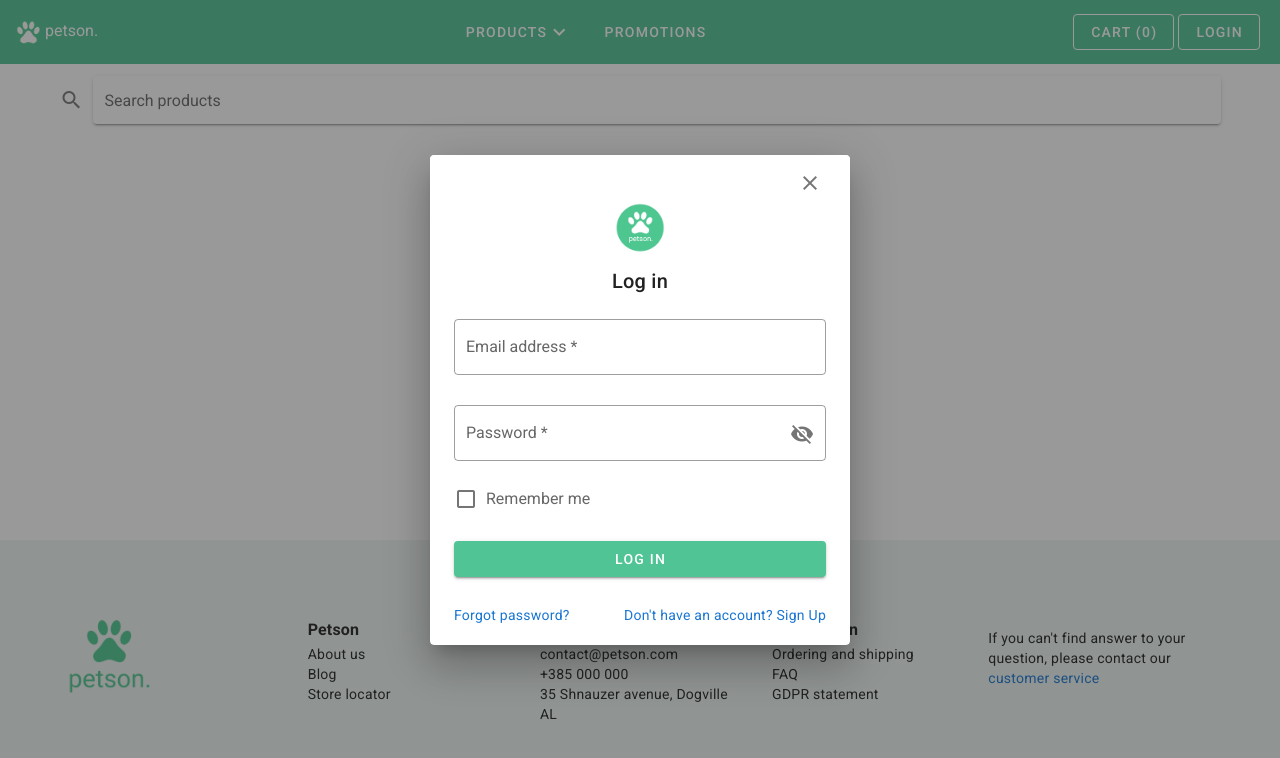
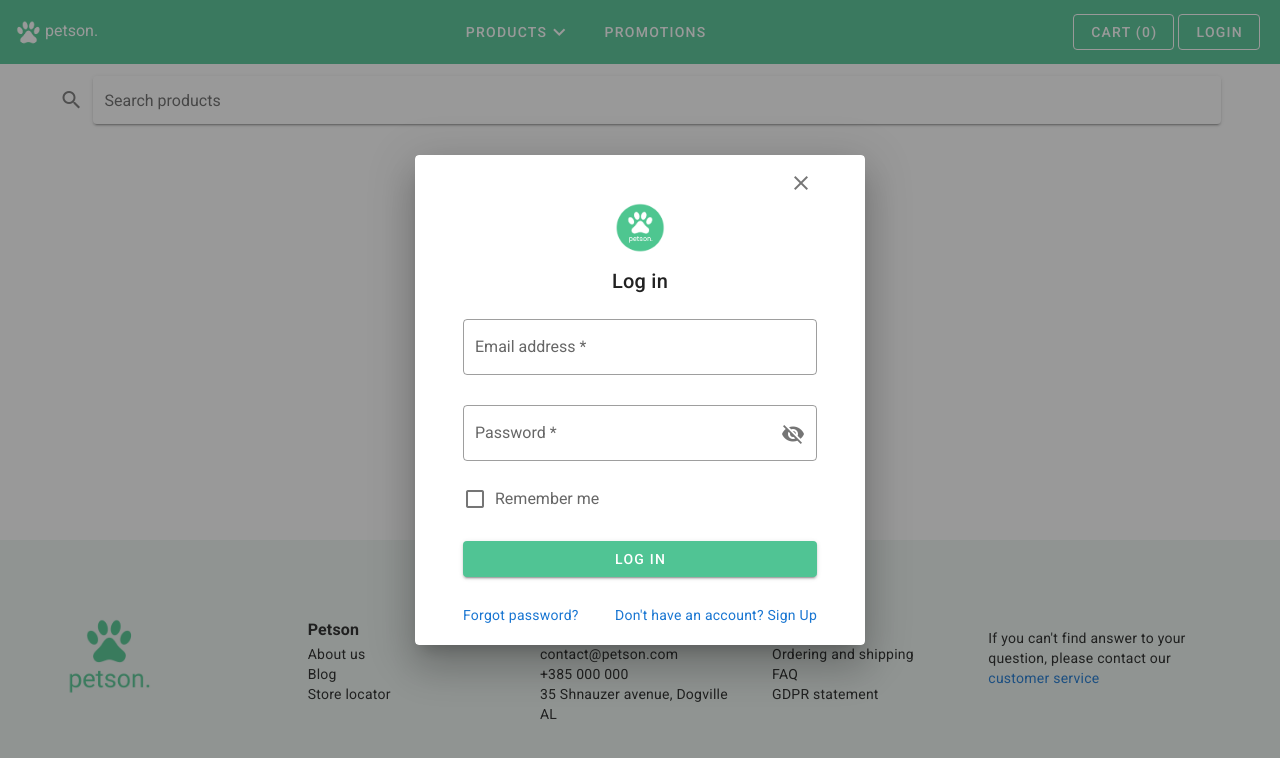
Before and after one commit to shadrqen/petshop, a Nuxt app: page / in a window 1280 px wide. Both pictures are taken after a click on the button "LOGIN". Shown: the top 758 px of the page. Built offline with nearby package versions, Linux system fonts and the light colour scheme.

Commit message:
style: add auth dialog padding

```diff
--- a/components/AuthDialog.vue
+++ b/components/AuthDialog.vue
@@ -1,7 +1,7 @@
 <template>
   <base-dialog
     :dialog="dialog"
-    :max-width="420"
+    :max-width="450"
     @closeDialog="$emit('closeDialog')"
   >
     <template #title>
--- a/components/Base/BaseDialog.vue
+++ b/components/Base/BaseDialog.vue
@@ -6,7 +6,7 @@
     :max-width="maxWidth"
     persistent
   >
-    <v-card>
+    <v-card class="px-6">
       <v-toolbar
         v-if="topCloseButton"
         flat
--- a/components/RegistrationDialog.vue
+++ b/components/RegistrationDialog.vue
@@ -115,7 +115,7 @@ export default {
         value => !!value || 'Password confirmation is required',
         value => value === this.registrationForm.password || 'Passwords must match'
       ],
-      actionBtnClass: 'text-decoration-none mb-3 body-2 justify-center',
+      actionBtnClass: 'text-decoration-none mb-3 ml-2 body-2 justify-center',
       registrationError: {
         status: false,
         error: []
```
